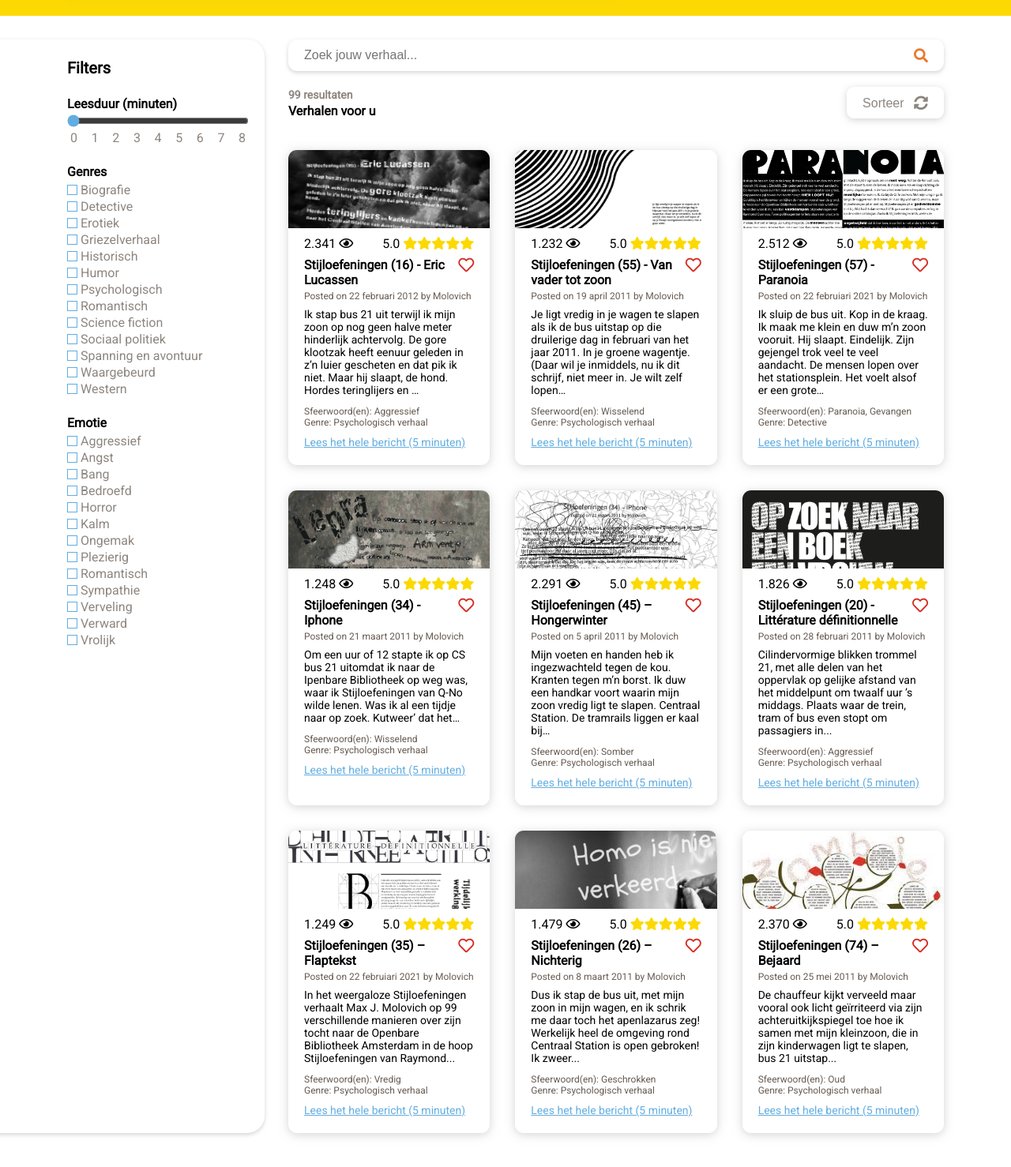
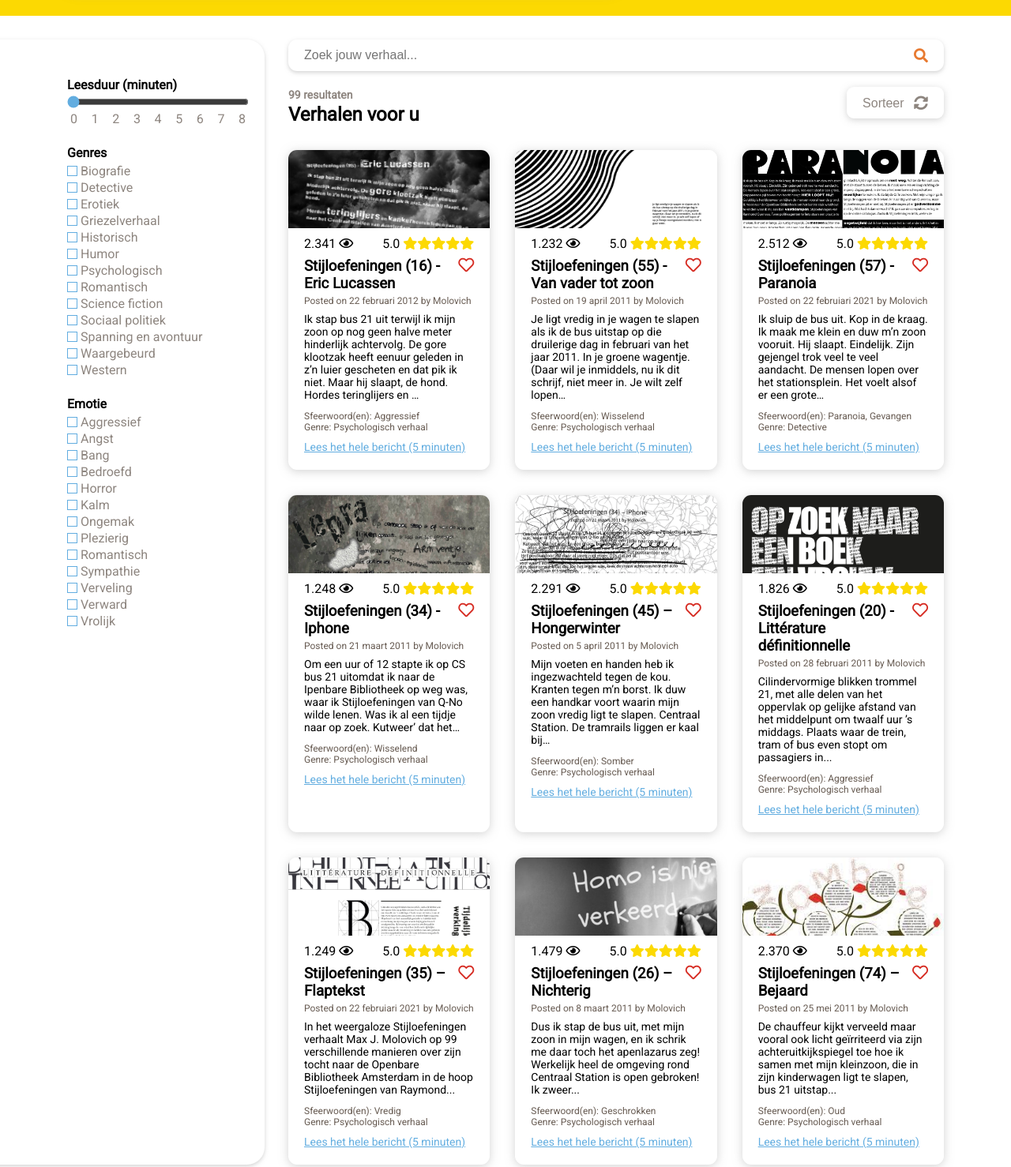
Before and after one commit to Wellouman/FrontendHER, a plain HTML site: page index.html in a window 1280 px wide. Shown: the part 360-1838 px from the top of the page at 79% size. Drawn offline with Linux system fonts and the light colour scheme.

Commit message:
Add files via upload

```diff
--- a/index.html
+++ b/index.html
@@ -96,12 +96,12 @@
 				<input type="text" name="searchStory" id="search-story" placeholder="Zoek jouw verhaal...">
 			</section>
 			<section class="main-filter">
-				<h3 class="main-filter-title">Filters</h3>
+				<h3 class="main-filter-title"></h3>
 				<div class="main-filter-container">
 					<div class="main-filter-reading">
-						<h5 class="main-filter-sub-title">
+						<h4 class="main-filter-sub-title">
 							Leesduur (minuten)
-						</h5>
+						</h4>
 						<input type="range" value="0" name="readingTime" min="0" max="8" id="reading-time" tabindex="-1">
 						<ul class="main-filter-reading-number">
 							<li class="main-filter-reading-number-item">0</li>
@@ -116,9 +116,9 @@
 						</ul>
 					</div>
 					<div class="main-filter-checkbox">
-						<h5 class="main-filter-sub-title">
+						<h4 class="main-filter-sub-title">
 							Genres
-						</h5>
+						</h4>
 						<div class="main-filter-checkbox-option">
 							<input type="checkbox" name="genres" value="biografie" tabindex="-1">
 							<span class="checkbox-filter-checkbox-option-box"></span>
@@ -186,9 +186,9 @@
 						</div>
 					</div>
 					<div class="main-filter-checkbox">
-						<h5 class="main-filter-sub-title">
+						<h4 class="main-filter-sub-title">
 							Emotie
-						</h5>
+						</h4>
 						<div class="main-filter-checkbox-option">
 							<input type="checkbox" name="emotion" value="aggressief" tabindex="-1">
 							<span class="checkbox-filter-checkbox-option-box"></span>
@@ -265,9 +265,9 @@
 					<p class="main-sort-text-count">
 						99 resultaten
 					</p>
-					<h4>
+					<h2>
 						Verhalen voor u
-					</h4>
+					</h2>
 				</div>
 			</section>
 			<section class="main-result">
@@ -288,9 +288,9 @@
 							</div>
 						</div>
 						<div class="article-body-title">
-							<h4>
+							<h3>
 								Stijloefeningen (16) - Eric Lucassen
-							</h4>
+							</h3>
 							<i class="far fa-heart"></i>
 						</div>
 						<p class="article-body-author">Posted on 22 februari 2012 by Molovich</p>
@@ -323,9 +323,9 @@
 							</div>
 						</div>
 						<div class="article-body-title">
-							<h4>
+							<h3>
 								Stijloefeningen (55) - Van vader tot zoon
-							</h4>
+							</h3>
 							<i class="far fa-heart"></i>
 						</div>
 						<p class="article-body-author">Posted on 19 april 2011 by Molovich</p>
@@ -357,9 +357,9 @@
 							</div>
 						</div>
 						<div class="article-body-title">
-							<h4>
+							<h3>
 								Stijloefeningen (57) - Paranoia
-							</h4>
+							</h3>
 							<i class="far fa-heart"></i>
 						</div>
 						<p class="article-body-author">Posted on 22 februiari 2021 by Molovich</p>
@@ -392,9 +392,9 @@
 							</div>
 						</div>
 						<div class="article-body-title">
-							<h4>
+							<h3>
 								Stijloefeningen (34) - Iphone
-							</h4>
+							</h3>
 							<i class="far fa-heart"></i>
 						</div>
 						<p class="article-body-author">Posted on 21 maart 2011 by Molovich</p>
@@ -427,9 +427,9 @@
 							</div>
 						</div>
 						<div class="article-body-title">
-							<h4>
+							<h3>
 								Stijloefeningen (45) – Hongerwinter
-							</h4>
+							</h3>
 							<i class="far fa-heart"></i>
 						</div>
 						<p class="article-body-author">Posted on 5 april 2011 by Molovich</p>
@@ -462,9 +462,9 @@
 							</div>
 						</div>
 						<div class="article-body-title">
-							<h4>
+							<h3>
 								Stijloefeningen (20) - Littérature définitionnelle
-							</h4>
+							</h3>
 							<i class="far fa-heart"></i>
 						</div>
 						<p class="article-body-author">Posted on 28 februari 2011 by Molovich</p>
@@ -497,9 +497,9 @@
 							</div>
 						</div>
 						<div class="article-body-title">
-							<h4>
+							<h3>
 								Stijloefeningen (35) – Flaptekst
-							</h4>
+							</h3>
 							<i class="far fa-heart"></i>
 						</div>
 						<p class="article-body-author">Posted on 22 februiari 2021 by Molovich</p>
@@ -532,9 +532,9 @@
 							</div>
 						</div>
 						<div class="article-body-title">
-							<h4>
+							<h3>
 								Stijloefeningen (26) – Nichterig
-							</h4>
+							</h3>
 							<i class="far fa-heart"></i>
 						</div>
 						<p class="article-body-author">Posted on 8 maart 2011 by Molovich</p>
@@ -567,9 +567,9 @@
 							</div>
 						</div>
 						<div class="article-body-title">
-							<h4>
+							<h3>
 								Stijloefeningen (74) – Bejaard
-							</h4>
+							</h3>
 							<i class="far fa-heart"></i>
 						</div>
 						<p class="article-body-author">Posted on 25 mei 2011 by Molovich</p>
```
